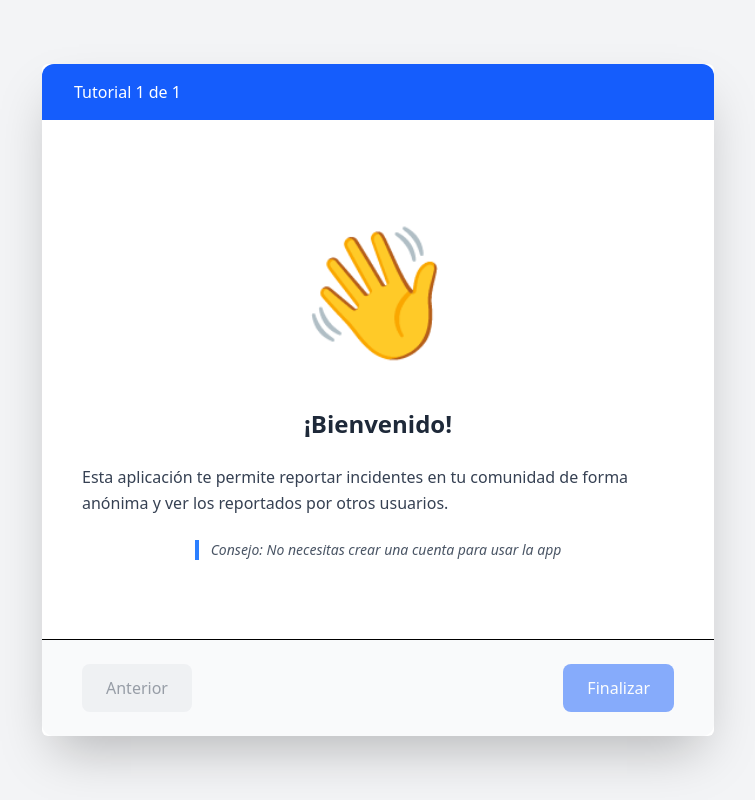
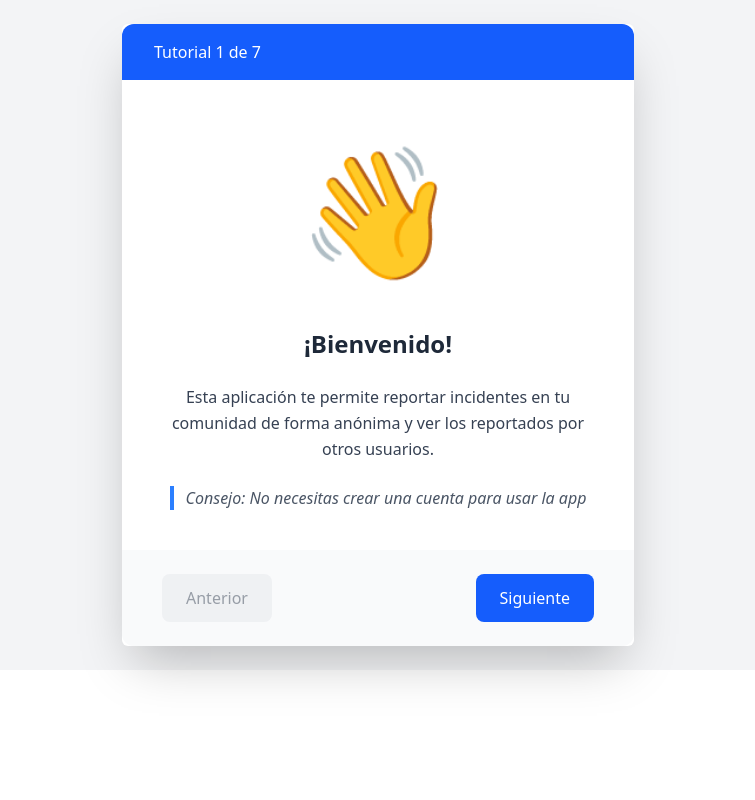
Before and after one commit to endbel/vozCiudadana, a React (Vite) app in the folder front-end/: page / in a window 1280 px wide. Shown: the whole page, without its empty margins (262-1017 px from the left). Built offline with nearby package versions, Linux system fonts and the light colour scheme.

Commit message:
feat: complete tutorial steps with content and dynamic icons

```diff
--- a/front-end/src/components/steps.tsx
+++ b/front-end/src/components/steps.tsx
@@ -5,9 +5,44 @@ const steps = [
     title: "¡Bienvenido!",
     content:
       "Esta aplicación te permite reportar incidentes en tu comunidad de forma anónima y ver los reportados por otros usuarios.",
+    image: "👋",
     tip: "Consejo: No necesitas crear una cuenta para usar la app",
   },
-  // ...otros pasos
+  {title: "Explora el mapa",
+    content: 'El mapa muestra todos los incidentes reportados. Puedes arrastrarlo con el mouse o dedo, y hacer zoom con la rueda del mouse o pellizcar.',
+    image: "🗺️",
+    tip: 'Usa los botones +, - y Reset para controlar el zoom'
+  },
+  {
+    title: 'Ver Incidentes',
+    content: 'Haz clic en cualquier marcador del mapa o en un incidente de la lista lateral para ver sus detalles completos.',
+    image: '👀',
+    tip: 'Los colores indican diferentes categorías'
+  },
+    {
+    title: 'Filtrar Incidentes',
+    content: 'Usa los filtros de categoría y estado en la barra lateral para encontrar incidentes específicos.',
+    image: '🔍',
+    tip: 'Combina filtros para búsquedas más precisas',
+  },
+  {
+    title: 'Reportar un Incidente',
+    content: 'Haz clic en cualquier lugar del mapa o presiona el botón + en la esquina superior de la barra lateral.',
+    image: '📍',
+    tip: 'La ubicación se marcará automáticamente',
+  },
+  {
+    title: 'Completar el Formulario',
+    content: 'Selecciona una categoría, escribe un título descriptivo y añade detalles del incidente. Luego presiona "Reportar".',
+    image: '📝',
+    tip: 'Sé específico para ayudar a resolver el problema',
+  },
+  {
+    title: '¡Listo para Empezar!',
+    content: 'Ya estás preparado para usar la aplicación. Tu reporte ayudará a mejorar la comunidad.',
+    image: '✅',
+    tip: 'En móvil, usa el menú hamburguesa para acceder a la lista',
+  },
 ];
 
 export default function StepCards() {
@@ -22,8 +57,8 @@ export default function StepCards() {
   };
 
   return (
-    <div className="flex justify-center items-center min-h-screen bg-gray-100 p-6">
-      <div className="bg-white rounded-2xl shadow-2xl w-full max-w-2xl aspect-square flex flex-col rounded-md">
+    <div className="flex justify-center items-center bg-gray-100 p-6">
+      <div className="bg-white rounded-2xl shadow-2xl w-full max-w-lg aspect-square flex flex-col rounded-md">
         {/* Header */}
         <header className="bg-blue-600 text-white px-8 py-4 text-base font-medium rounded-t-xl">
           Tutorial {currentStep + 1} de {steps.length}
@@ -32,21 +67,21 @@ export default function StepCards() {
         {/* Main */}
         <main className="flex-1 p-10 space-y-6 flex flex-col justify-center items-center">
             <div className="text-[8rem] mb-4 animate-bounce">
-                👋
+                {steps[currentStep].image}
             </div>
           <h1 className="text-2xl font-bold text-gray-800">
             {steps[currentStep].title}
           </h1>
-          <p className="text-gray-700 leading-relaxed">
+          <p className="text-gray-700 leading-relaxed text-center">
             {steps[currentStep].content}
           </p>
-          <p className="text-sm text-gray-600 italic border-l-4 border-blue-500 pl-3">
+          <p className="text-md text-gray-600 italic border-l-4 border-blue-500 pl-3">
             {steps[currentStep].tip}
           </p>
         </main>
 
         {/* Footer */}
-        <footer className="flex justify-between items-center px-10 py-6 bg-gray-50 border-t rounded-b-xl">
+        <footer className="flex justify-between items-center px-10 py-6 bg-gray-50 rounded-b-xl">
           <button
             onClick={prevStep}
             disabled={currentStep === 0}
```
